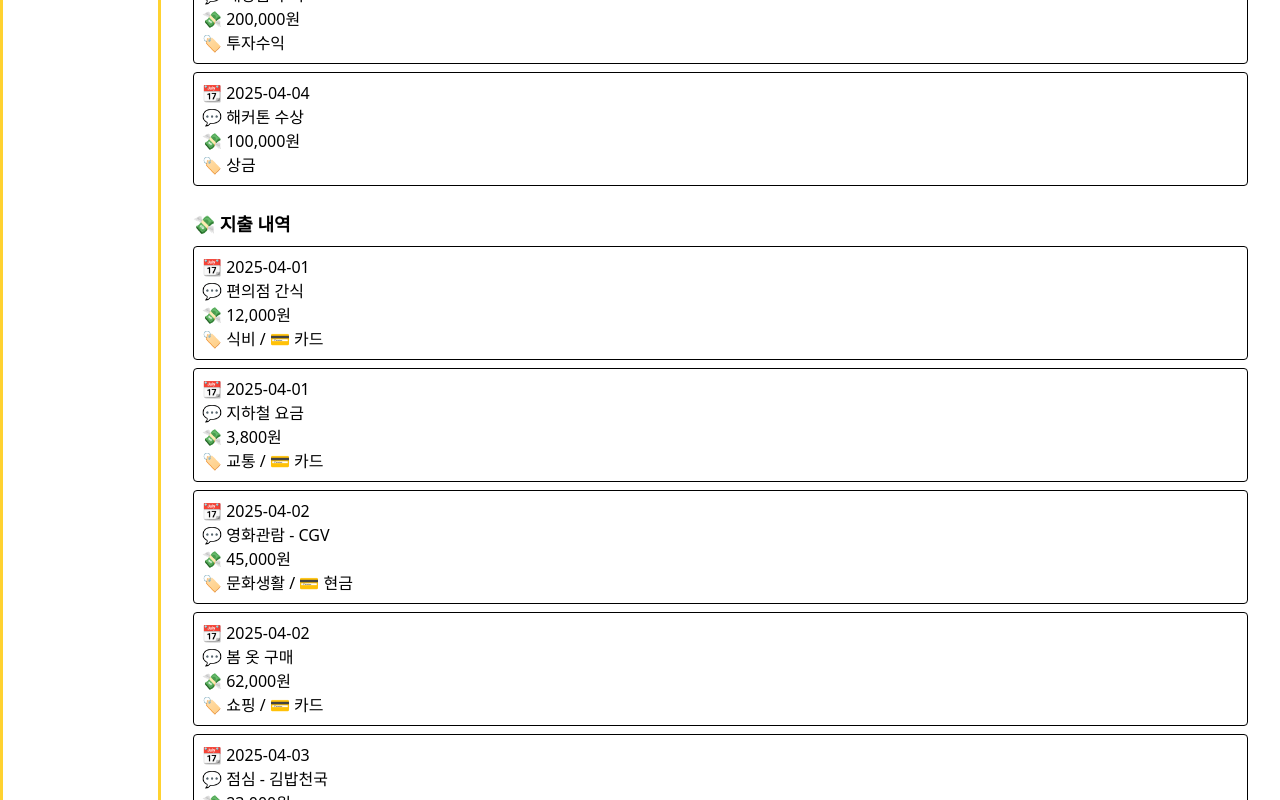
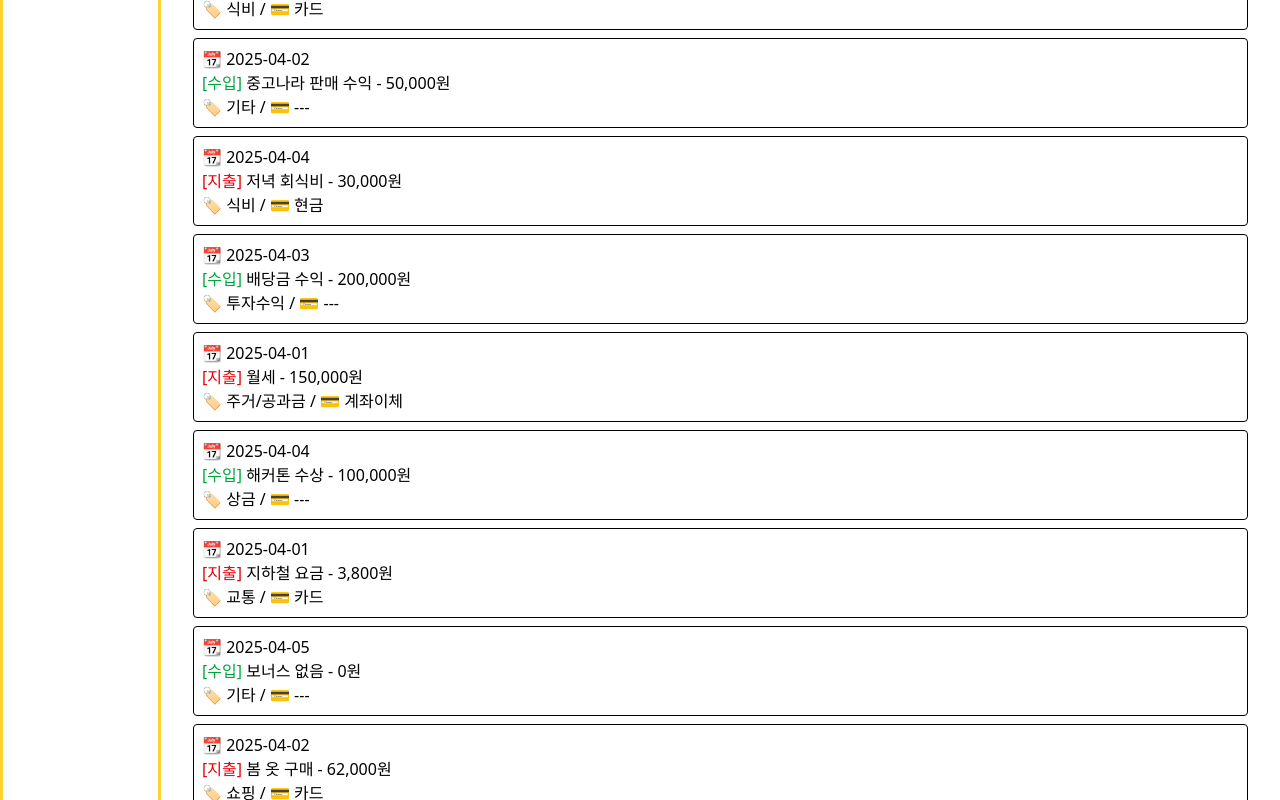
Before and after one commit to khyej/KBee, a Vue app in the folder kbee-vue/: page /history in a window 1280 px wide. Shown: the part 660-1460 px from the top of the page. Built offline with nearby package versions, Linux system fonts and the light colour scheme; data requests are answered from the project's data file.

Commit message:
json파일 추가, 지출수입 id값 순서대로 나오기
제곧내

```diff
--- a/kbee-vue/src/db.json
+++ b/kbee-vue/src/db.json
@@ -10,7 +10,7 @@
   },
   "expenses": [
     {
-      "id": 101,
+      "id": 1,
       "user_id": 1,
       "amount": 12000,
       "category": "식비",
@@ -19,7 +19,43 @@
       "date": "2025-04-01"
     },
     {
-      "id": 102,
+      "id": 3,
+      "user_id": 1,
+      "amount": 45000,
+      "category": "문화생활",
+      "payment_method": "현금",
+      "description": "영화관람 - CGV",
+      "date": "2025-04-02"
+    },
+    {
+      "id": 5,
+      "user_id": 1,
+      "amount": 23000,
+      "category": "식비",
+      "payment_method": "카드",
+      "description": "점심 - 김밥천국",
+      "date": "2025-04-03"
+    },
+    {
+      "id": 7,
+      "user_id": 1,
+      "amount": 30000,
+      "category": "식비",
+      "payment_method": "현금",
+      "description": "저녁 회식비",
+      "date": "2025-04-04"
+    },
+    {
+      "id": 9,
+      "user_id": 1,
+      "amount": 150000,
+      "category": "주거/공과금",
+      "payment_method": "계좌이체",
+      "description": "월세",
+      "date": "2025-04-01"
+    },
+    {
+      "id": 11,
       "user_id": 1,
       "amount": 3800,
       "category": "교통",
@@ -28,16 +64,7 @@
       "date": "2025-04-01"
     },
     {
-      "id": 103,
-      "user_id": 1,
-      "amount": 45000,
-      "category": "문화생활",
-      "payment_method": "현금",
-      "description": "영화관람 - CGV",
-      "date": "2025-04-02"
-    },
-    {
-      "id": 104,
+      "id": 13,
       "user_id": 1,
       "amount": 62000,
       "category": "쇼핑",
@@ -46,16 +73,7 @@
       "date": "2025-04-02"
     },
     {
-      "id": 105,
-      "user_id": 1,
-      "amount": 23000,
-      "category": "식비",
-      "payment_method": "카드",
-      "description": "점심 - 김밥천국",
-      "date": "2025-04-03"
-    },
-    {
-      "id": 106,
+      "id": 15,
       "user_id": 1,
       "amount": 9000,
       "category": "카페/디저트",
@@ -64,16 +82,7 @@
       "date": "2025-04-03"
     },
     {
-      "id": 107,
-      "user_id": 1,
-      "amount": 30000,
-      "category": "식비",
-      "payment_method": "현금",
-      "description": "저녁 회식비",
-      "date": "2025-04-04"
-    },
-    {
-      "id": 108,
+      "id": 17,
       "user_id": 1,
       "amount": 50000,
       "category": "의료/건강",
@@ -82,16 +91,7 @@
       "date": "2025-04-04"
     },
     {
-      "id": 109,
-      "user_id": 1,
-      "amount": 150000,
-      "category": "주거/공과금",
-      "payment_method": "계좌이체",
-      "description": "월세",
-      "date": "2025-04-01"
-    },
-    {
-      "id": 110,
+      "id": 19,
       "user_id": 1,
       "amount": 12000,
       "category": "통신비",
@@ -102,7 +102,7 @@
   ],
   "incomes": [
     {
-      "id": 201,
+      "id": 2,
       "user_id": 1,
       "amount": 3000000,
       "category": "급여",
@@ -110,7 +110,7 @@
       "date": "2025-03-25"
     },
     {
-      "id": 202,
+      "id": 4,
       "user_id": 1,
       "amount": 150000,
       "category": "용돈",
@@ -118,7 +118,7 @@
       "date": "2025-04-01"
     },
     {
-      "id": 203,
+      "id": 6,
       "user_id": 1,
       "amount": 50000,
       "category": "기타",
@@ -126,7 +126,7 @@
       "date": "2025-04-02"
     },
     {
-      "id": 204,
+      "id": 8,
       "user_id": 1,
       "amount": 200000,
       "category": "투자수익",
@@ -134,12 +134,52 @@
       "date": "2025-04-03"
     },
     {
-      "id": 205,
+      "id": 10,
       "user_id": 1,
       "amount": 100000,
       "category": "상금",
       "description": "해커톤 수상",
       "date": "2025-04-04"
+    },
+    {
+      "id": 12,
+      "user_id": 1,
+      "amount": 0,
+      "category": "기타",
+      "description": "보너스 없음",
+      "date": "2025-04-05"
+    },
+    {
+      "id": 14,
+      "user_id": 1,
+      "amount": 1000000,
+      "category": "기타",
+      "description": "수수료 환급",
+      "date": "2025-04-06"
+    },
+    {
+      "id": 16,
+      "user_id": 1,
+      "amount": 20000,
+      "category": "이자",
+      "description": "예금 이자",
+      "date": "2025-04-06"
+    },
+    {
+      "id": 18,
+      "user_id": 1,
+      "amount": 80000,
+      "category": "프리랜서",
+      "description": "알바 수익",
+      "date": "2025-04-06"
+    },
+    {
+      "id": 20,
+      "user_id": 1,
+      "amount": 150000,
+      "category": "상여",
+      "description": "성과급",
+      "date": "2025-04-06"
     }
   ]
 }
--- a/kbee-vue/src/router/index.js
+++ b/kbee-vue/src/router/index.js
@@ -1,7 +1,6 @@
 import { createRouter, createWebHistory } from 'vue-router';
 
 import HomeView from '../views/HomeView.vue';
-import ExpenseView from '../views/ExpenseView.vue';
 import StatsView from '../views/StatsView.vue';
 import HistoryView from '../views/HistoryView.vue';
 import LoginView from '../views/LoginView.vue';
@@ -10,7 +9,6 @@ import MypageView from '@/views/MypageView.vue';
 
 const routes = [
   { path: '/', component: HomeView },
-  { path: '/expense', component: ExpenseView },
   { path: '/stats', component: StatsView },
   { path: '/history', component: HistoryView },
   { path: '/login', component: LoginView },
--- a/kbee-vue/src/views/ExpenseView.vue
+++ /dev/null
@@ -1,9 +0,0 @@
-<script setup>
-import Income from '../components/Expense.vue'
-</script>
-
-<template>
-    <main>
-        <Income />
-    </main>
-</template>
--- a/kbee-vue/src/views/HistoryView.vue
+++ b/kbee-vue/src/views/HistoryView.vue
@@ -8,21 +8,50 @@
             <button type="button" @click="mode = 'expense'" :class="btnClass('expense')">지출</button>
         </div>
 
-        <Income v-if="mode === 'all' || mode === 'income'" />
-        <Expense v-if="mode === 'all' || mode === 'expense'" />
+        <ul>
+            <li v-for="item in filteredList" :key="item.type + '-' + item.id" class="mb-2 p-2 border rounded">
+                <p>📆 {{ item.date }}</p>
+                <p>
+                    <span :class="item.type === 'income' ? 'text-green-600' : 'text-red-600'">
+                        [{{ item.type === 'income' ? '수입' : '지출' }}]
+                    </span>
+                    {{ item.description }} - {{ item.amount.toLocaleString() }}원
+                </p>
+                <p>🏷️ {{ item.category }} / 💳 {{ item.payment_method || '---' }}</p>
+            </li>
+        </ul>
     </div>
 </template>
 
 <script setup>
-import { ref } from 'vue'
-import Income from '@/components/Income.vue'
-import Expense from '@/components/Expense.vue'
+import { ref, computed, onMounted } from 'vue'
+import axios from 'axios'
 
 const mode = ref('all')
+const allList = ref([])
+
+const fetchData = async () => {
+    const [incomesRes, expensesRes] = await Promise.all([
+        axios.get('http://localhost:3001/incomes?user_id=1'),
+        axios.get('http://localhost:3001/expenses?user_id=1'),
+    ])
+
+    const incomes = incomesRes.data.map(item => ({ ...item, type: 'income' }))
+    const expenses = expensesRes.data.map(item => ({ ...item, type: 'expense' }))
+
+    allList.value = [...incomes, ...expenses].sort((a, b) => a.id - b.id)
+}
+
+const filteredList = computed(() => {
+    if (mode.value === 'all') return allList.value
+    return allList.value.filter(item => item.type === mode.value)
+})
 
 const btnClass = (type) => {
     return mode.value === type
         ? 'bg-blue-500 text-white px-4 py-2 rounded'
         : 'bg-gray-200 text-black px-4 py-2 rounded'
 }
+
+onMounted(fetchData)
 </script>
```
Also changed, not shown: 1 other file (tests, documents, lock files or other folders).
